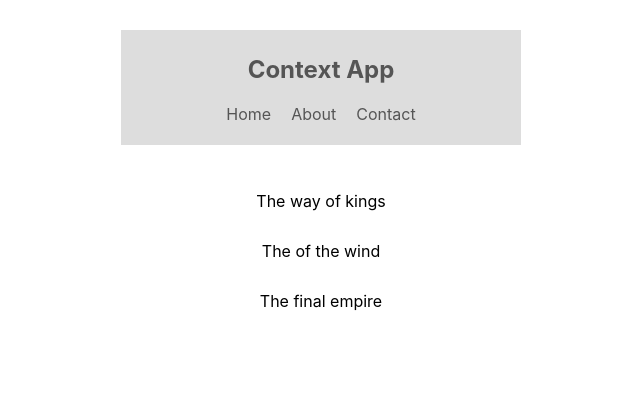
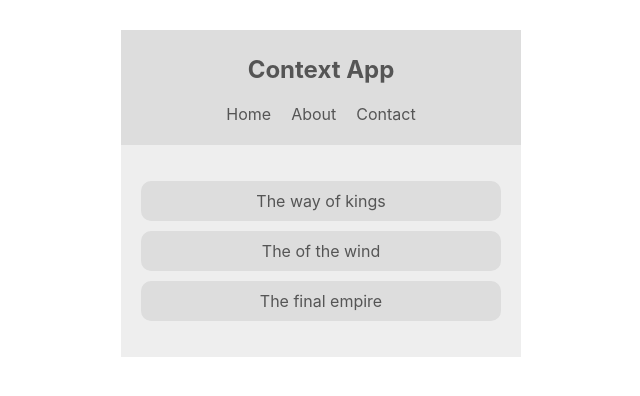
Before and after one commit to salymk/react-context-hooks, a React (Create React App) app in the folder context-app/: page / in a window 1280 px wide. Shown: the top 396 px of the page, without its empty margins (319-959 px from the left). Built offline with nearby package versions, Linux system fonts and the light colour scheme.

Commit message:
Provided context to booklist

```diff
--- a/context-app/src/components/BookList.js
+++ b/context-app/src/components/BookList.js
@@ -1,14 +1,19 @@
 import React, { Component } from 'react';
+import { ThemeContext } from '../contexts/ThemeContext';
 
 class BookList extends Component {
-	state = {};
+	static contextType = ThemeContext;
 	render() {
+		const { isLightTheme, light, dark } = this.context;
+		const theme = isLightTheme ? light : dark;
 		return (
-			<div className='book-list'>
+			<div
+				className='book-list'
+				style={{ color: theme.syntax, background: theme.bg }}>
 				<ul>
-					<li>The way of kings</li>
-					<li>The of the wind</li>
-					<li>The final empire</li>
+					<li style={{ background: theme.ui }}>The way of kings</li>
+					<li style={{ background: theme.ui }}>The of the wind</li>
+					<li style={{ background: theme.ui }}>The final empire</li>
 				</ul>
 			</div>
 		);
```
